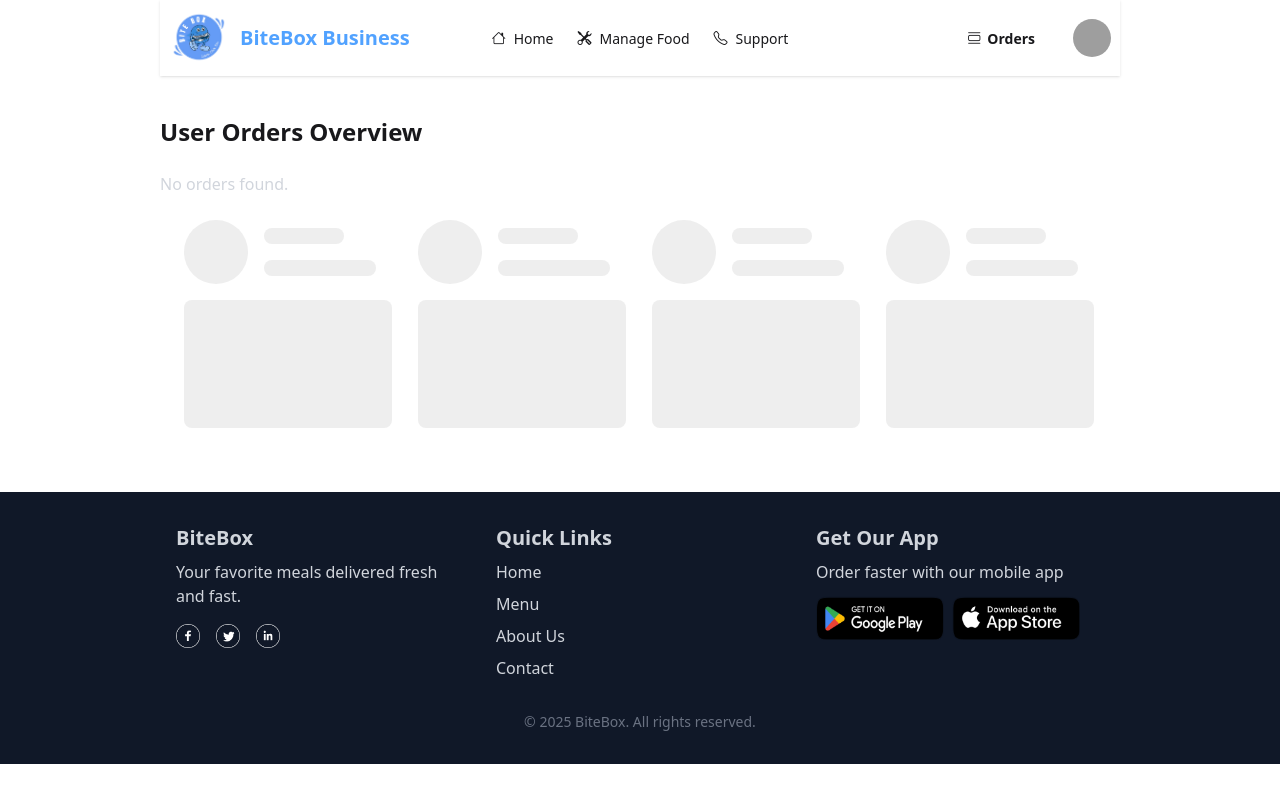
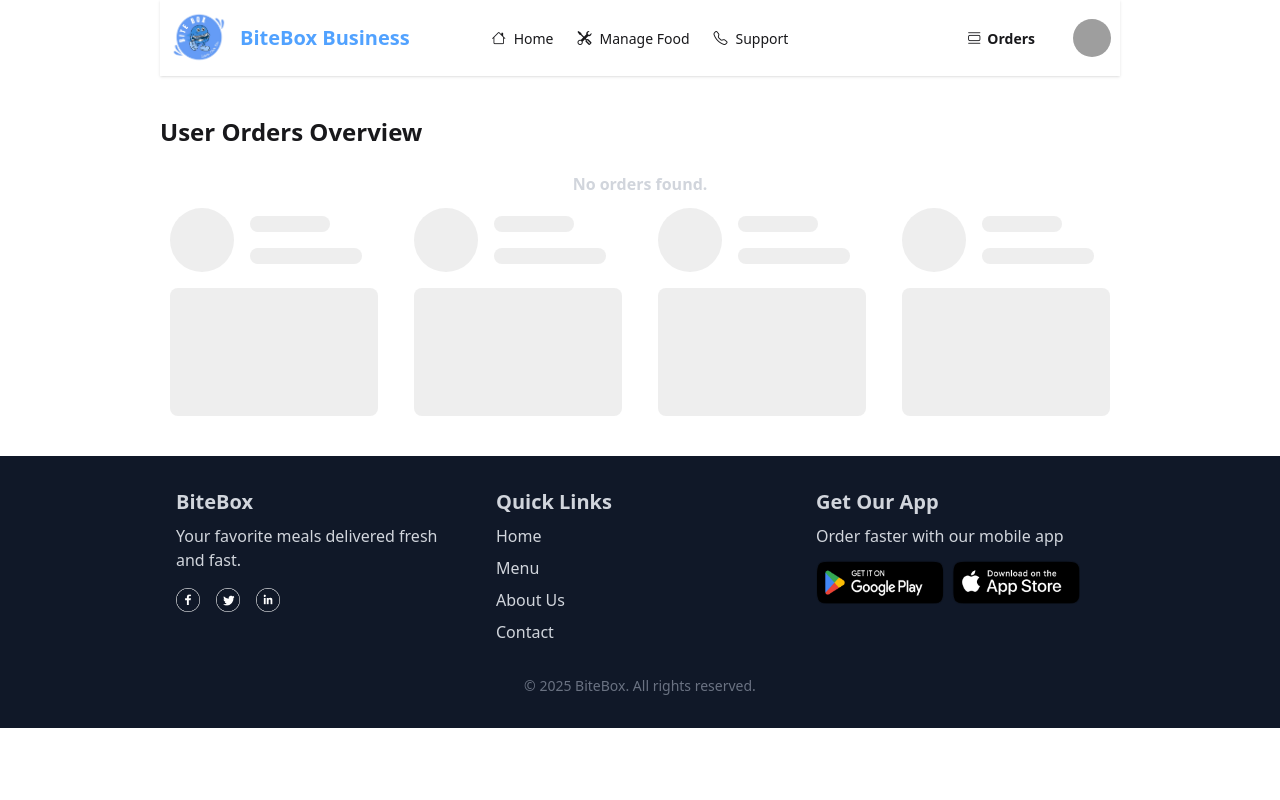
Before and after one commit to deimos19/BiteBox, a React (Vite) app: page /admin/Orders in a window 1280 px wide. Built offline with nearby package versions, Linux system fonts and the light colour scheme; grey boxes are pictures that could not be loaded.

Commit message:
modified file

```diff
--- a/src/pages/AdminViewOrders/AdminOrders.jsx
+++ b/src/pages/AdminViewOrders/AdminOrders.jsx
@@ -56,8 +56,8 @@ const AdminOrders = () => {
 
       {orders.length === 0 ? (
         <>
-          <p className="text-gray-300">No orders found.</p>
-          <div className="grid grid-cols-1 sm:grid-cols-2 md:grid-cols-3 lg:grid-cols-4 gap-6 p-6">
+          <p className="text-gray-300 text-center font-semibold my-3">No orders found.</p>
+          <div className="grid grid-cols-2 place-items-center md:grid-cols-3 lg:grid-cols-4 gap-4">
             {[...Array(4)].map((_, i) => (
               <div key={i} className="flex w-52 flex-col gap-4">
                 <div className="flex items-center gap-4">
```
